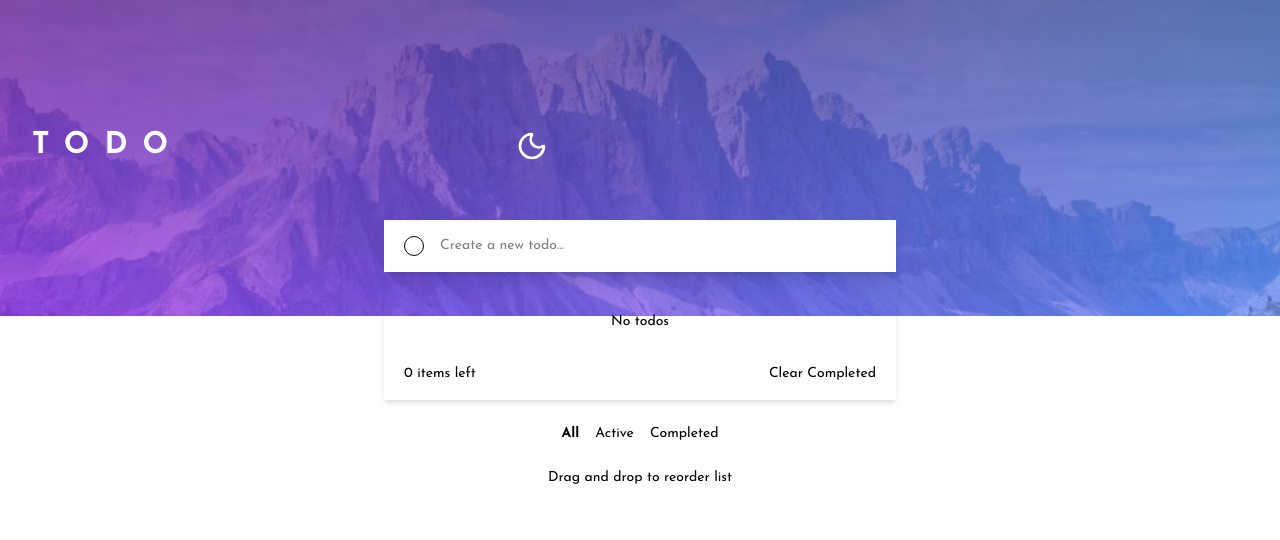
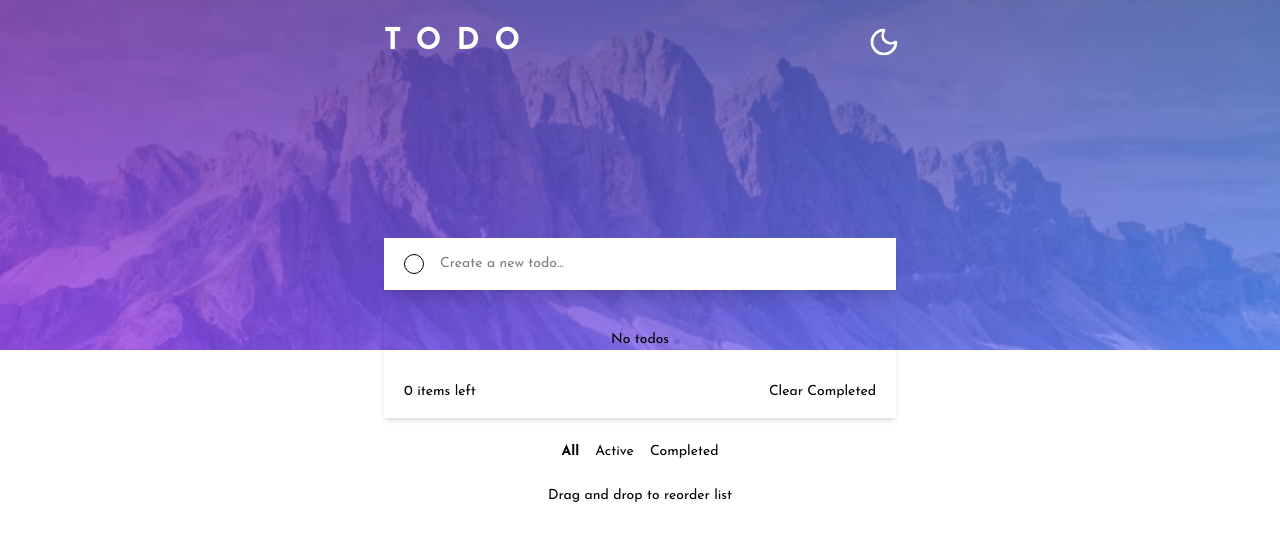
Before and after one commit to andrewteece/todoApp, a React (Vite) app in the folder todo-app/: page / in a window 1280 px wide. Shown: the top 540 px of the page. Built offline with nearby package versions, Linux system fonts and the light colour scheme.

Commit message:
adjust Header

```diff
--- a/todo-app/src/AppContent.tsx
+++ b/todo-app/src/AppContent.tsx
@@ -13,14 +13,12 @@ export default function AppContent() {
   const activeCount = todos.filter((todo) => !todo.completed).length;
 
   return (
-    <main className='relative z-10 max-w-xl mx-auto px-4 space-y-6 rounded-lg'>
-      {/* Input Field Overlapping Header */}
-      <div className='relative z-10 -mt-18 sm:-mt-24'>
+    <main className='relative z-[40] max-w-xl mx-auto px-4'>
+      {/* Shift entire block upward */}
+      <div className='-mt-28 space-y-6'>
         <TodoInput />
-      </div>
 
-      {/* Todo List Card */}
-      <div className='bg-card text-card-foreground rounded-md shadow-md overflow-hidden transition-colors duration-500'>
+        <div className='bg-card text-card-foreground rounded-lg shadow-md overflow-hidden transition-colors duration-500'>
           <TodoList />
           <div className='flex justify-between items-center px-5 py-4 text-sm text-muted-foreground'>
             <span>{activeCount} items left</span>
@@ -33,20 +31,18 @@ export default function AppContent() {
           </div>
         </div>
 
-      {/* Desktop Filter Bar */}
         <div className='hidden md:block'>
           <FilterBar />
         </div>
 
-      {/* Mobile Filter Bar */}
         <div className='block md:hidden'>
           <FilterBarMobile />
         </div>
 
-      {/* Drag Instruction */}
         <p className='text-center text-sm text-muted-foreground'>
           Drag and drop to reorder list
         </p>
+      </div>
     </main>
   );
 }
--- a/todo-app/src/components/ui/Header.tsx
+++ b/todo-app/src/components/ui/Header.tsx
@@ -13,10 +13,11 @@ export function Header() {
   useEffect(() => setMounted(true), []);
 
   if (!mounted)
-    return <div className='relative py-16 sm:py-24 bg-light-header' />;
+    return <div className='relative h-[260px] sm:h-[350px] bg-light-header' />;
 
   return (
-    <header className='relative w-full overflow-hidden py-24 sm:py-32'>
+    <header className='relative w-full h-[260px] sm:h-[350px] pt-16 sm:pt-8 overflow-hidden z-0'>
+      {/* Background Image */}
       <AnimatePresence mode='wait'>
         <motion.div
           key={isDark ? 'dark' : 'light'}
@@ -24,15 +25,17 @@ export function Header() {
           animate={{ opacity: 1 }}
           exit={{ opacity: 0 }}
           transition={{ duration: 1 }}
-          className={`absolute top-0 left-0 w-full h-full bg-cover bg-no-repeat bg-top ${
+          className={`absolute inset-0 h-full w-full bg-cover bg-no-repeat bg-top z-0 pointer-events-none ${
             isDark ? 'bg-header-dark' : 'bg-header-light'
           }`}
         />
       </AnimatePresence>
 
+      {/* Optional overlay gradient */}
       <div className='absolute inset-0 bg-gradient-to-b from-black/30 to-transparent z-[1]' />
 
-      <div className='relative z-10 flex items-center justify-between max-w-xl  px-8 mb-6'>
+      {/* Header content */}
+      <div className='relative z-10 flex items-center justify-between max-w-xl mx-auto px-8 -mt-2'>
         <h1 className='text-3xl tracking-[0.50em] font-bold uppercase text-white'>
           Todo
         </h1>
--- a/todo-app/src/features/todo/components/TodoInput.tsx
+++ b/todo-app/src/features/todo/components/TodoInput.tsx
@@ -20,7 +20,7 @@ export function TodoInput() {
 
   return (
     <form onSubmit={handleSubmit}>
-      <motion.div className='bg-white dark:bg-very-dark-desaturated-blue rounded-md shadow-lg px-5 py-4 flex items-center gap-4 transition-colors'>
+      <motion.div className='bg-white dark:bg-very-dark-desaturated-blue rounded-lg shadow-lg px-5 py-4 flex items-center gap-4 transition-colors'>
         {/* Custom Checkbox Placeholder */}
         <div className='w-5 h-5 border border-light-grayish-blue dark:border-dark-grayish-blue rounded-full shrink-0' />
 
```
Lines whose indentation alone changed are shown as unchanged.
